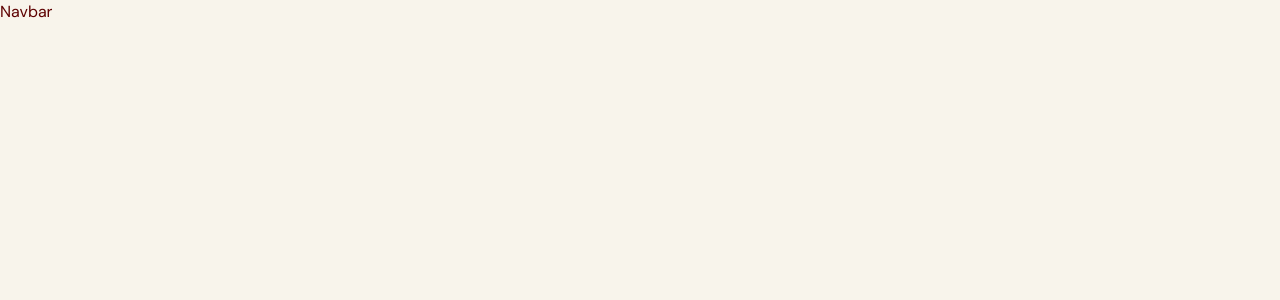
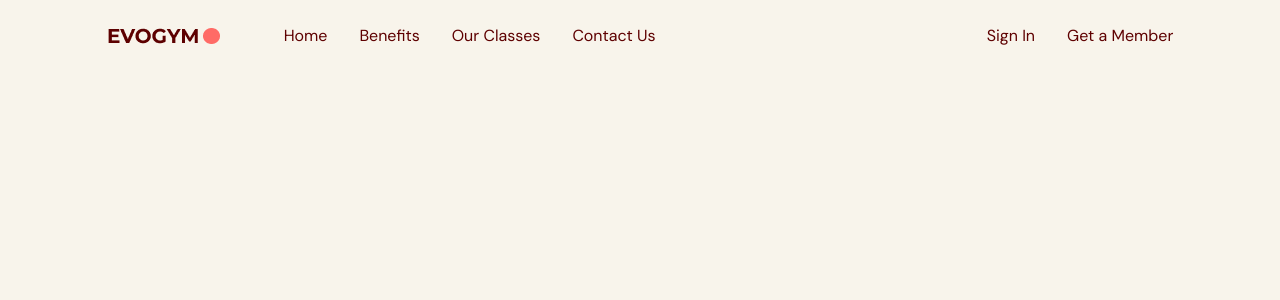
Before and after one commit to anastasia-in-code/gym-and-fitness, a React (Vite) app: page / in a window 1280 px wide. Shown: the top 300 px of the page. Built offline with nearby package versions, Linux system fonts and the light colour scheme.

Commit message:
Navbar component base

```diff
--- a/prettier.config.cjs
+++ /dev/null
@@ -1,3 +0,0 @@
-module.exports = {
-    plugins: [require("prettier-plugin-tailwindcss")]
-}
--- /dev/null
+++ b/prettier.config.js
@@ -0,0 +1,3 @@
+export default {
+    plugins: ['prettier-plugin-tailwindcss'],
+  }
--- a/src/App.tsx
+++ b/src/App.tsx
@@ -1,4 +1,4 @@
-import Navbar from '@/scenes/Navbar'
+import Navbar from '@/scenes/navbar'
 
 function App() {
 
--- a/src/scenes/Navbar.tsx
+++ /dev/null
@@ -1,9 +0,0 @@
-import React from 'react'
-
-const Navbar = () => {
-  return (
-    <div>Navbar</div>
-  )
-}
-
-export default Navbar
--- /dev/null
+++ b/src/scenes/navbar/index.tsx
@@ -0,0 +1,36 @@
+// import { useState } from "react"
+// import { Bars3Icon, XMarkIcon } from "@heroicons/react/24/solid"
+import Logo from "@/assets/Logo.png";
+
+type Props = {};
+
+const Navbar = (props: Props) => {
+  const flexBetween = "flex items-center justify-between";
+
+  return (
+    <nav>
+      <div className={`${flexBetween} fixed top-0 z-30 w-full py-6`}>
+        <div className={`${flexBetween} mx-auto w-5/6`}>
+          <div className={`${flexBetween} w-full gap-16`}>
+            <img alt="logo" src={Logo}></img>
+            <div className={`${flexBetween} w-full`}>
+              <div className={`${flexBetween} gap-8 text-small`}>
+                <p>Home</p>
+                <p>Benefits</p>
+                <p>Our Classes</p>
+                <p>Contact Us</p>
+              </div>
+
+              <div className={`${flexBetween} gap-8`}>
+                <p>Sign In</p>
+                <p>Get a Member</p>
+              </div>
+            </div>
+          </div>
+        </div>
+      </div>
+    </nav>
+  );
+};
+
+export default Navbar;
```
